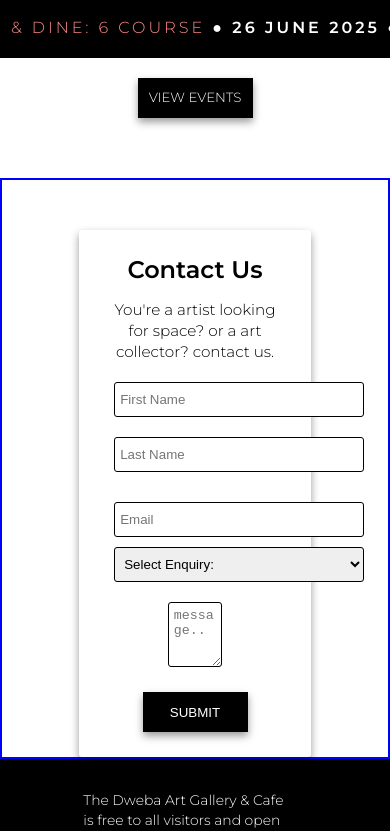
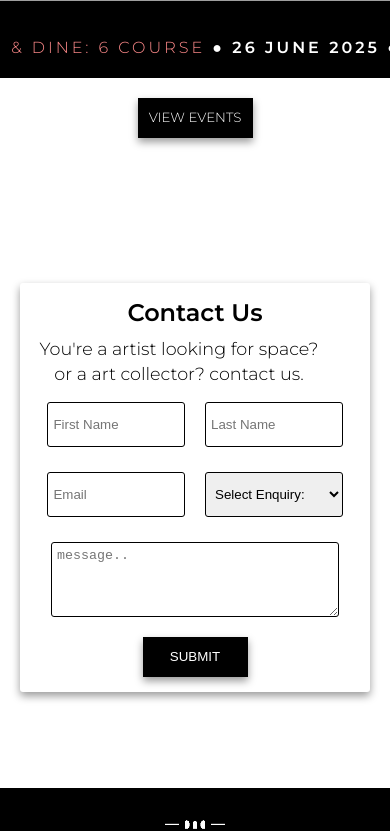
Before and after one commit to Lebo-Madikane/dweba-art-and-cafe, a Next.js app: page / in a window 390 px wide. Shown: the part 6530-7361 px from the top of the page. Built offline with nearby package versions, Linux system fonts and the light colour scheme; grey boxes are pictures that could not be loaded.

Commit message:
responsive design footer

```diff
--- a/src/components/Footer.js
+++ b/src/components/Footer.js
@@ -8,7 +8,8 @@ const Footer = () => {
     return (
         <div className={Styles["footer"]}>
             <div className={Styles["footer-logo"]}>
-                <Image src='/assets/Dweba-logo-white.svg' alt="logo" width={150} height={50}/>
+                <Image className={Styles["logo"]} src='/assets/Dweba-logo-white.svg' alt="logo" width={150} height={50} />
+                <Image className={Styles["logo2"]} src='/assets/Dweba-logo-white.png' alt="logo" width={150} height={50} />
             </div>
             <div className={Styles["footer-details"]}>
                 <p>The Dweba Art Gallery & Cafe is free to all visitors and open six days a week from 8am to 5pm mon-fri and 8am to 1pm Sat. Find us at<br/> 167 Longmarket Street, Cape Town, 8001, SA.  </p>
--- a/src/styles/components/Cafe.module.scss
+++ b/src/styles/components/Cafe.module.scss
@@ -53,12 +53,12 @@
             }
 
             p {
-                padding: 0px;
+                padding: 10px;
                 font-size: 1em;
             }
 
             .view-menu-btn {
-                margin: 20px auto;
+                margin: 10px auto;
             }
         }
     }
--- a/src/styles/components/Footer.module.scss
+++ b/src/styles/components/Footer.module.scss
@@ -53,4 +53,26 @@
         }
 
     }
+
+    @media (max-width: 768px) {
+        width: 100%;
+        padding: 5px;
+        flex-direction: column;
+
+        .logo {
+            display: none;
+        }
+
+        .footer-details {
+            width: 90%;
+            margin: 10px 0px;
+            text-align: center;
+            font-size: 1.1em;
+        }
+
+        .footer-icons {
+            margin: 10px 0px;
+            width: 60%;
+        }
+    }
 }
--- a/src/styles/components/Form.module.scss
+++ b/src/styles/components/Form.module.scss
@@ -92,8 +92,46 @@
 
         @media (max-width: 768px) {
             width: 100%;
-            padding: 0px;
-            margin: 0px;
-            border: 2px solid blue;
+            padding: 20px;
+            margin: 50px 0px;
+
+            .art-collector-form {
+                width: 100%;
+                min-height: fit-content;
+                margin: 0px auto;
+                padding: 15px;
+                gap: 5px;
+
+                h4 {
+                    font-size: 1.5em;
+                    margin-bottom: 5px;
+                }
+
+                p {
+                    width: 90%;
+                    font-size: 1.1em;
+                }
+
+                .input-row-1, .input-row-2 {
+                    width: 100%;
+                    padding: 0px;
+
+                    input, select {
+                        width: 43%;
+                        height: 45px;
+                        padding: 5px;
+                        margin: 0;
+                    }
+                }
+
+                .input-row-3 {
+
+                    .message {
+                        width: 90%;
+                        height: 75px;
+                        padding: 5px;
+                    }
+                }
+            }
         }
 }
```
Also changed, not shown: public/assets/Dweba-logo-white.png (added).
